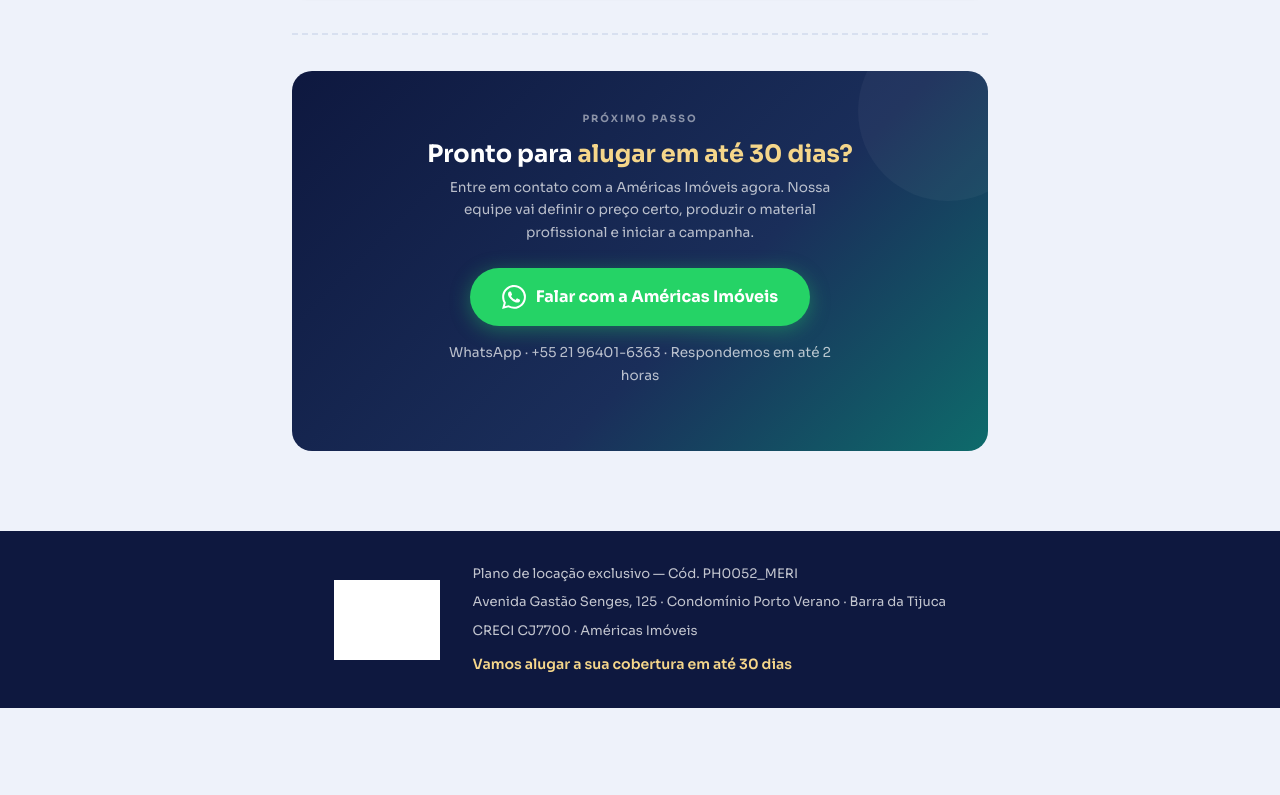
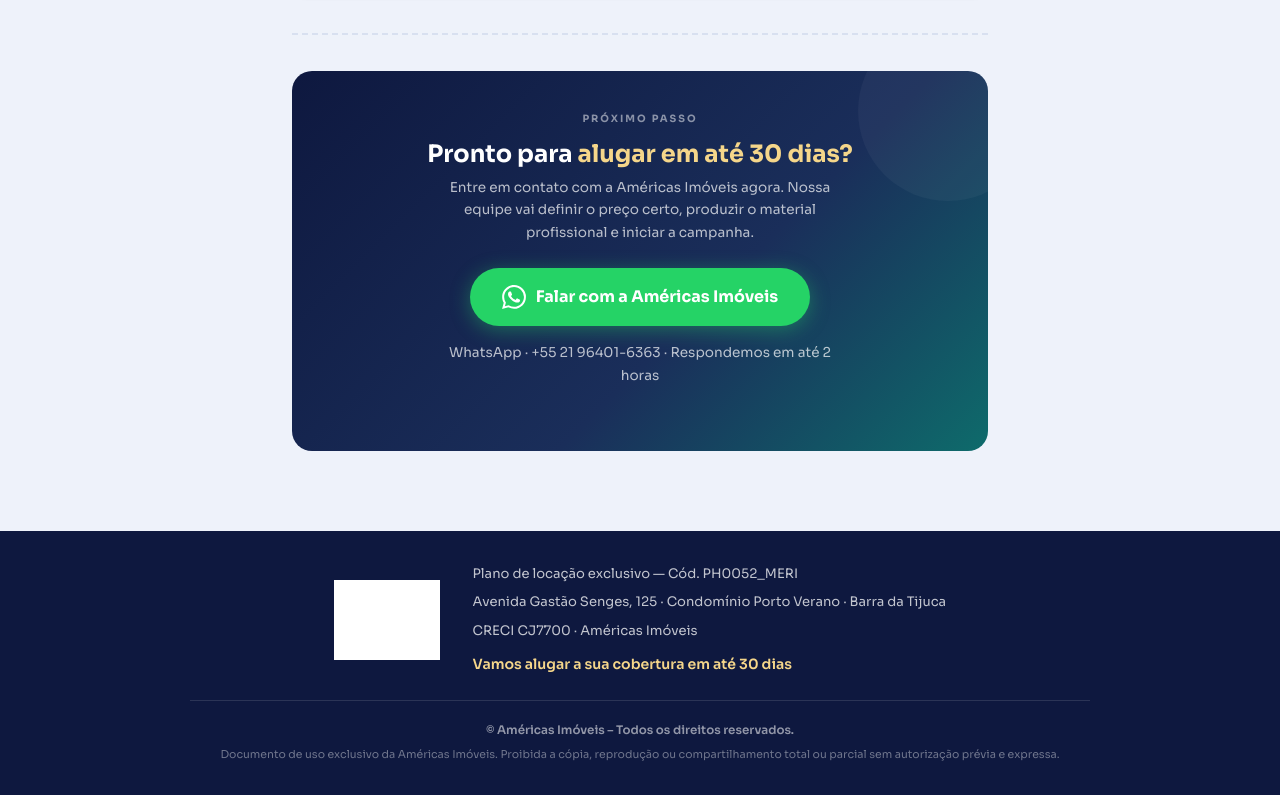
Before and after one commit to bigdubr/americas-share-pages, a plain HTML site: page public/relatorios/PH0052_MERI-TxIilpA45/index.html in a window 1280 px wide. Shown: the part 6308-7103 px from the top of the page. Before the commit the page ends 7016 px from the top, so only its background shows below. Drawn offline with Linux system fonts and the light colour scheme; grey boxes are pictures that could not be loaded.

Commit message:
feat: adiciona aviso de direitos autorais no rodape do relatorio PH0052

```diff
--- a/public/relatorios/PH0052_MERI-TxIilpA45/index.html
+++ b/public/relatorios/PH0052_MERI-TxIilpA45/index.html
@@ -1390,6 +1390,27 @@
       }
     }
 
+    .footer-legal {
+      max-width: 900px;
+      margin: 1.5rem auto 0;
+      padding-top: 1.25rem;
+      border-top: 1px solid rgba(255, 255, 255, 0.12);
+      text-align: center;
+    }
+
+    .footer-legal .fl-copyright {
+      font-size: 0.74rem;
+      font-weight: 600;
+      color: rgba(255, 255, 255, 0.55);
+    }
+
+    .footer-legal .fl-notice {
+      font-size: 0.68rem;
+      color: rgba(255, 255, 255, 0.4);
+      line-height: 1.6;
+      margin-top: 0.35rem;
+    }
+
     /* MISC */
     .section-divider {
       border: none;
@@ -2290,6 +2311,12 @@
         <div class="contact">Vamos alugar a sua cobertura em até 30 dias</div>
       </div>
     </div>
+
+    <div class="footer-legal">
+      <div class="fl-copyright">© Américas Imóveis – Todos os direitos reservados.</div>
+      <div class="fl-notice">Documento de uso exclusivo da Américas Imóveis. Proibida a cópia, reprodução ou
+        compartilhamento total ou parcial sem autorização prévia e expressa.</div>
+    </div>
   </footer>
 
   <script>
```
